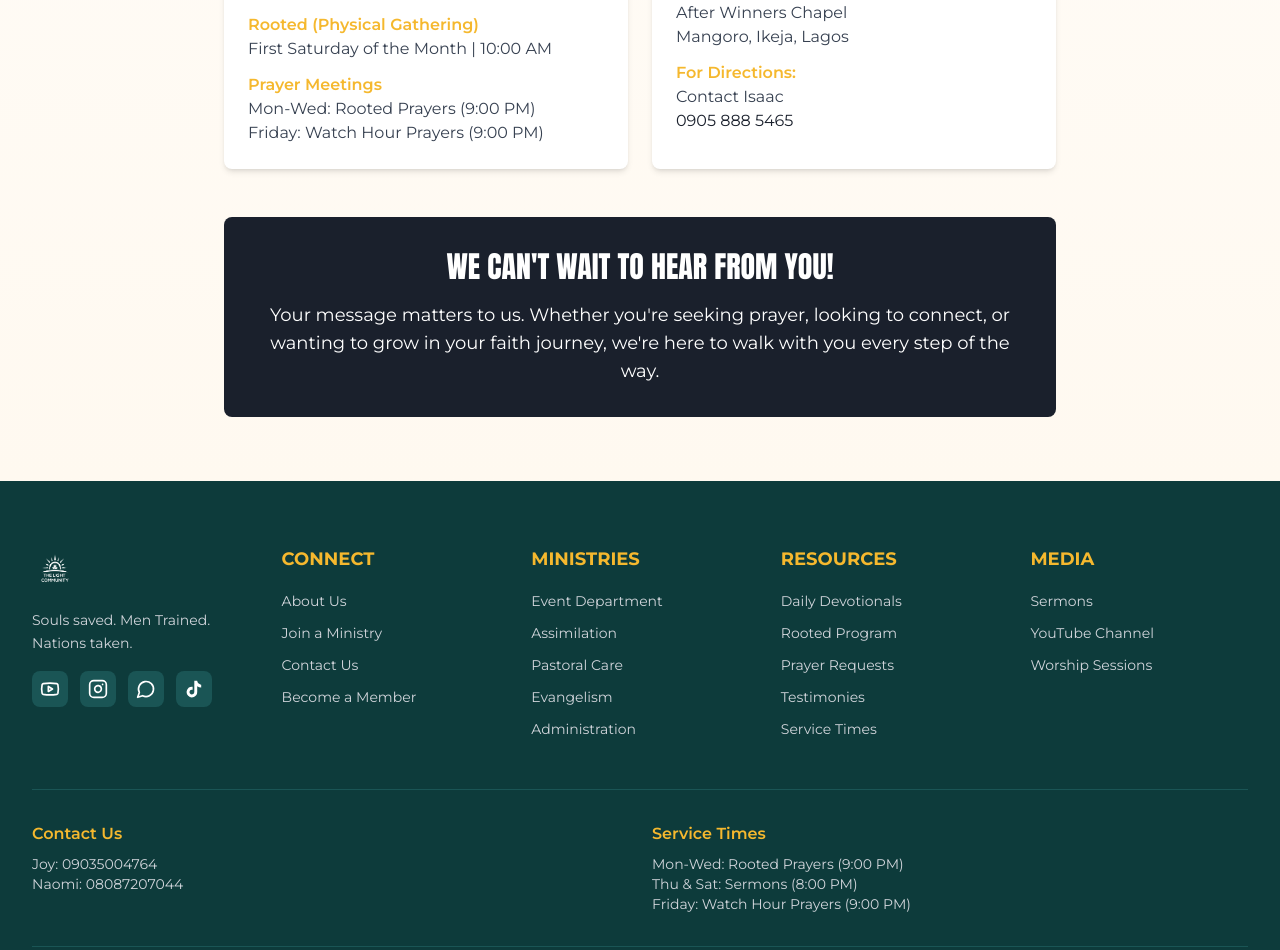
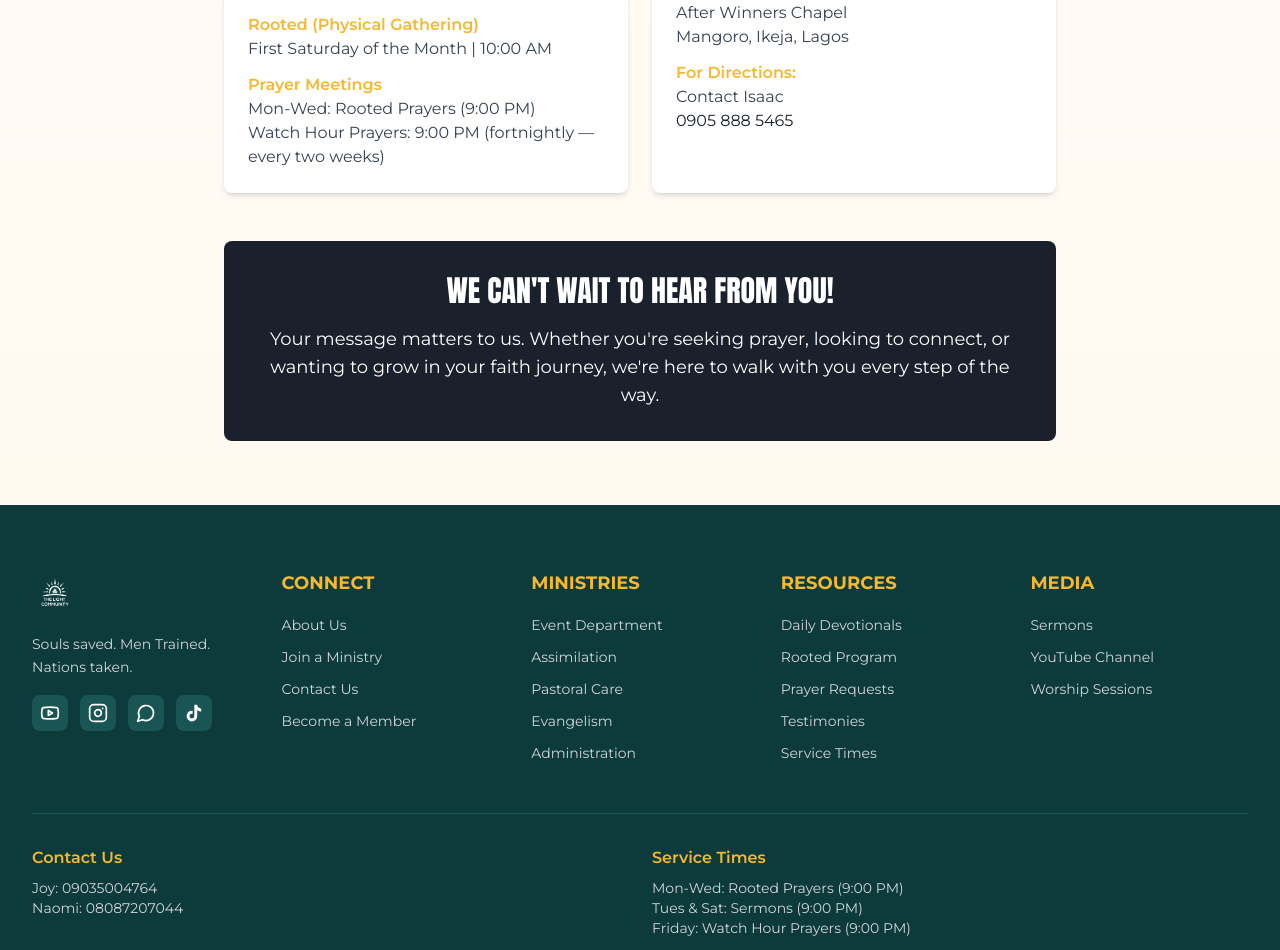
Before and after one commit to mayowa-kalejaiye/TLC, a Next.js app: page /contact in a window 1280 px wide. Shown: the part 1222-2172 px from the top of the page. Built offline with nearby package versions, Linux system fonts and the light colour scheme.

Commit message:
Update service times and prayer meeting details for clarity

```diff
--- a/app/contact/page.tsx
+++ b/app/contact/page.tsx
@@ -297,7 +297,7 @@ export default function ContactPage() {
               <div>
                 <p className="font-semibold text-tlc-gold">Prayer Meetings</p>
                 <p>Mon-Wed: Rooted Prayers (9:00 PM)</p>
-                <p>Friday: Watch Hour Prayers (9:00 PM)</p>
+                <p>Watch Hour Prayers: 9:00 PM (fortnightly — every two weeks)</p>
               </div>
             </div>
           </div>
--- a/components/Footer.tsx
+++ b/components/Footer.tsx
@@ -163,7 +163,7 @@ export default function Footer() {
             <div>
               <h4 className="font-semibold mb-2 text-tlc-gold">Service Times</h4>
               <p className="text-gray-300 text-sm">Mon-Wed: Rooted Prayers (9:00 PM)</p>
-              <p className="text-gray-300 text-sm">Thu & Sat: Sermons (8:00 PM)</p>
+              <p className="text-gray-300 text-sm">Tues & Sat: Sermons (9:00 PM)</p>
               <p className="text-gray-300 text-sm">Friday: Watch Hour Prayers (9:00 PM)</p>
             </div>
           </div>
```
